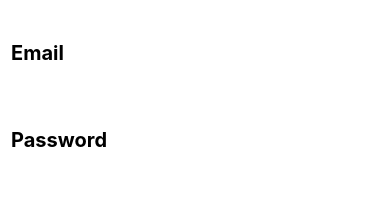
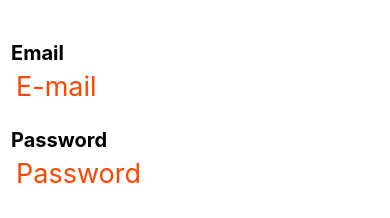
Before and after one commit to mikasa9/Restaurent-Menu, a React Native app: screen / in a window 390 px wide. Shown: the part 391-609 px from the top of the page. Built offline with nearby package versions, Linux system fonts and the light colour scheme.

Commit message:
restaurant v2

```diff
--- a/App.js
+++ b/App.js
@@ -58,6 +58,7 @@ export default class App extends Component {
                     </Text>
                     <TextInput
                         style={styles.inputButton}
+                        placeholder="E-mail"
                     />
                     <Text
                         style={{
@@ -72,6 +73,7 @@ export default class App extends Component {
                      </Text>
                     <TextInput
                         style={styles.inputButton}
+                        placeholder="Password"
                     />
                     <TouchableOpacity
                         style={styles.button}
@@ -111,7 +113,7 @@ const styles = StyleSheet.create({
         margin: 5,
         width: 350,
         color: '#ff4500',
-        fontSize: 27
+        fontSize: 27,
     },
     button: {
         marginTop: 25,
```
